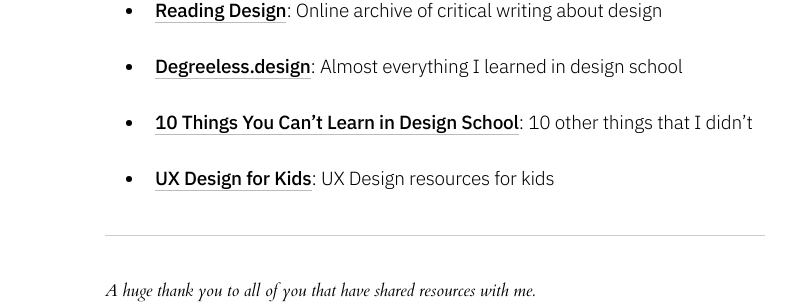
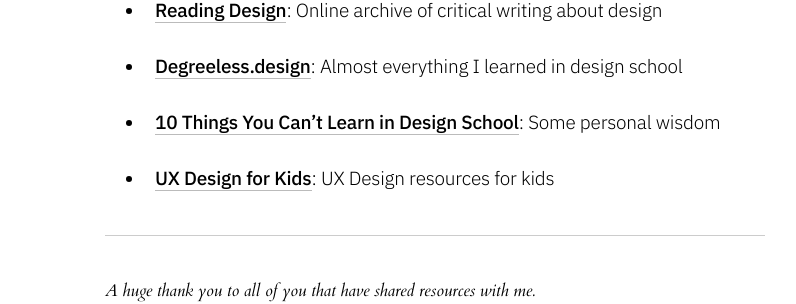
Before and after one commit to jeremydcherry/jeremydcherry.github.io, a Jekyll site: the page built from content/resources.md, in a window 1280 px wide and 900 px high, scrolled down 3489 px. Shown: the part 413-717 px from the top of the window, without its empty margins (355-1151 px from the left). Built offline with Jekyll 4.4.1, drawn with Linux system fonts in a browser that asks for light colours.

Commit message:
Updated subtitle

```diff
--- a/content/resources.md
+++ b/content/resources.md
@@ -150,7 +150,7 @@
 
 - [Degreeless.design](https://degreeless.design/): Almost everything I learned in design school
 
-- [10 Things You Can’t Learn in Design School](https://medium.com/journey-group/10-things-you-cant-learn-in-design-school-7a70ec63550c): 10 other things that I didn't
+- [10 Things You Can’t Learn in Design School](https://medium.com/journey-group/10-things-you-cant-learn-in-design-school-7a70ec63550c): Some personal wisdom
 
 - [UX Design for Kids](https://praxent.com/blog/ux-design-thinking-for-kids-guide): UX Design resources for kids
 
```
